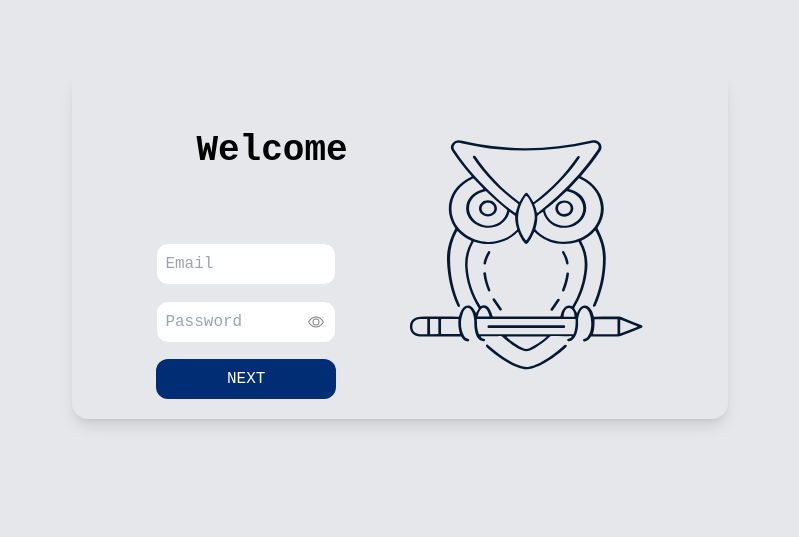
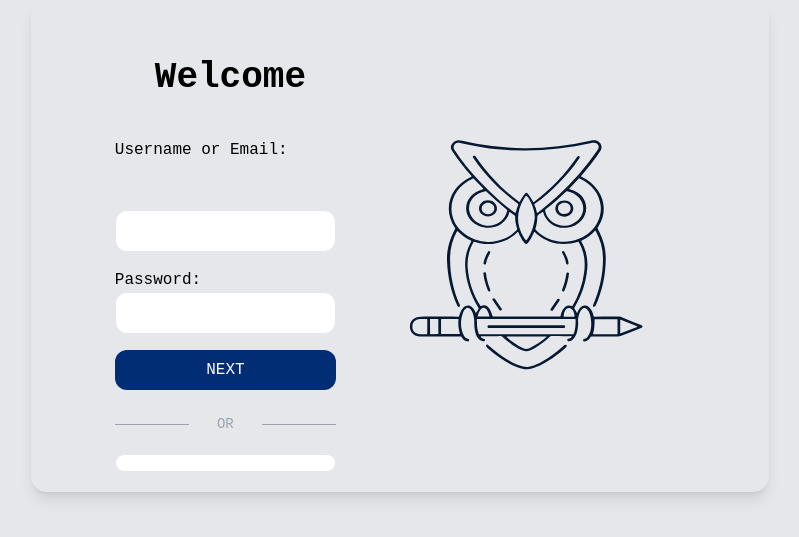
Before and after one commit to hnrylvo/LearnHubFront, a React (Vite) app in the folder Frontend/: page / in a window 1280 px wide. Shown: the part 155-692 px from the top of the page, without its empty margins (240-1039 px from the left). Built offline with nearby package versions, Linux system fonts and the light colour scheme.

Commit message:
Add: fixing things

```diff
--- a/Frontend/src/pages/JoinScreenExam.jsx
+++ b/Frontend/src/pages/JoinScreenExam.jsx
@@ -15,8 +15,7 @@ function JoinScreenExam({ start }) {
             <h4 className="text-color-alterno text-2xl font-bold">Indications</h4>
             <div className="w-11/12 border-2 border-color-borde rounded-2xl mt-20 p-4 items-center">
               <p className="text-justify text-lg text-color-texto my-2">
-                Lorem ipsum dolor sit amet consectetur adipisicing elit. Ratione veniam laudantium animi nulla tempore, aspernatur perspiciatis doloribus ducimus, id minima eaque neque cumque autem voluptatem asperiores amet. Ex, libero eligendi?
-                ipsa
+
               </p>
             </div>
           </div>
@@ -24,7 +23,7 @@ function JoinScreenExam({ start }) {
 
         <section className="ml-40 flex flex-col items-center">
         <div className="mt-9 h-20 w-11/12 bg-color-borde text-color-texto text-xl font-semibold rounded-xl p-5 flex items-center justify-between">
-            <p className="quiz-title">Exam title</p>
+            <p className="quiz-title">Evaluacion 01</p>
             <div className="bg-white rounded-md p-3">
             <p className="number-of-questions">Questions: 15</p>
             </div>
--- a/Frontend/src/pages/Login.jsx
+++ b/Frontend/src/pages/Login.jsx
@@ -1,19 +1,18 @@
-import { useState, useEffect } from "react";
+import React, { useState, useEffect } from "react";
 import { useNavigate } from "react-router-dom";
 import LearnHubLogo from "../assets/learnhub-logo/learnhub-logo.svg";
 import axios from "axios";
-import { UserProvider } from "../UserContext";
 
 const Login = () => {
     const navigate = useNavigate();
-  const [formData, setFormData] = useState(() => ({
-    identifier: localStorage.getItem("identifier") || "",
-    password: "",
-  }));
+    const [formData, setFormData] = useState({
+        identifier: '',
+        password: '',
+    });
     const [redirected, setRedirected] = useState(false);
-  const [error, setError] = useState(null);
 
     useEffect(() => {
+        // Reiniciar la variable redirected cada vez que se monta el componente
         setRedirected(false);
     }, []);
 
@@ -25,33 +24,23 @@ const Login = () => {
         e.preventDefault();
 
         try {
-      const response = await axios.post(
-        "https://confused-tan-shrug.cyclic.app/login",
-        formData
-      );
+            const response = await axios.post('https://confused-tan-shrug.cyclic.app/login', formData);
 
             if (response.status === 200 && !redirected) {
-        console.log("Login exitoso:", response.data.token);
+                // Login exitoso, puedes manejar el token devuelto
+                console.log('Login exitoso:', response.data.token);
 
-        const Rol = response.data.roles && response.data.roles.length > 0
-          ? response.data.roles[0]
-          : "user";
+                // Redirigir a la página JoinScreen después del inicio de sesión
+                navigate("/JoinScreen");
 
-        if (Rol === "user") {
-          navigate("/JoinScreen");
-        } else if (Rol === "instructor") {
-          navigate("/JoinScreenTutor");
-        }
-
+                // Marcar que ya se ha redirigido para evitar redirecciones adicionales
                 setRedirected(true);
-        setError(null);
             } else {
-        console.error("Error en el login:", response.data.error || "Undefined error");
-        setError("Credenciales incorrectas. Por favor, inténtalo de nuevo.");
+                // Manejar errores en el login
+                console.error('Error en el login:', response.data.error);
             }
         } catch (error) {
-      console.error("Error de red:", error);
-      setError("Error de red. Por favor, inténtalo de nuevo más tarde.");
+            console.error('Error de red:', error);
         }
     };
 
@@ -62,6 +51,7 @@ const Login = () => {
                     <p className="text-4xl font-bold p-10">Welcome</p>
 
                     <form onSubmit={handleSubmit} className="flex flex-col gap-4">
+                        <label htmlFor="identifier">Username or Email:</label>
                         <input
                             type="text"
                             id="identifier"
@@ -70,13 +60,10 @@ const Login = () => {
                             onChange={handleChange}
                             className="p-4 lg:p-2 mt-8 rounded-xl border"
                             required
-
-              placeholder="Email"
-              autoComplete="email"
-
                         />
 
                         <div className="relative">
+                            <label htmlFor="password">Password:</label>
                             <input
                                 type="password"
                                 id="password"
@@ -85,7 +72,6 @@ const Login = () => {
                                 onChange={handleChange}
                                 className="p-4 lg:p-2 rounded-xl border w-full"
                                 required
-                placeholder="Password"
                             />
                             <svg
                                 xmlns="http://www.w3.org/2000/svg"
@@ -95,8 +81,7 @@ const Login = () => {
                                 className="bi bi-eye absolute top-1/2 right-3 -translate-y-1/2"
                                 viewBox="0 0 16 16"
                             >
-                <path d="M16 8s-3-5.5-8-5.5S0 8 0 8s3 5.5 8 5.5S16 8 16 8zM1.173 8a13.133 13.133 0 0 1 1.66-2.043C4.12 4.668 5.88 3.5 8 3.5c2.12 0 3.879 1.168 5.168 2.457A13.133 13.133 0 0 1 14.828 8c-.058.087-.122.183-.195.288-.335.48-.83 1.12-1.465 1.755C11.879 11.332 10.119 12.5 8 12.5c-2.12 0-3.879-1.168-5.168-2.457A13.134 13.134 0 0 1 1.172 8z" />
-                <path d="M8 5.5a2.5 2.5 0 1 0 0 5 2.5 2.5 0 0 0 0-5zM4.5 8a3.5 3.5 0 1 1 7 0 3.5 3.5 0 0 1-7 0z" />
+                                {/* ... (contenido del ojo) */}
                             </svg>
                         </div>
 
@@ -107,6 +92,16 @@ const Login = () => {
                             NEXT
                         </button>
                     </form>
+
+                    <div className="mt-6 grid grid-cols-3 items-center text-gray-400">
+                        <hr className="border-gray-400" />
+                        <p className="text-center text-sm">OR</p>
+                        <hr className="border-gray-400" />
+                    </div>
+
+                    <button className="bg-white border py-3 lg:py-2 w-full rounded-xl mt-5 flex justify-center items-center text-sm hover:scale-105 duration-300 text-[#002D74]">
+                        {/* ... (icono de Google y texto) */}
+                    </button>
                 </div>
 
                 <div className="flex items-center">
```
Lines whose indentation alone changed are shown as unchanged.
